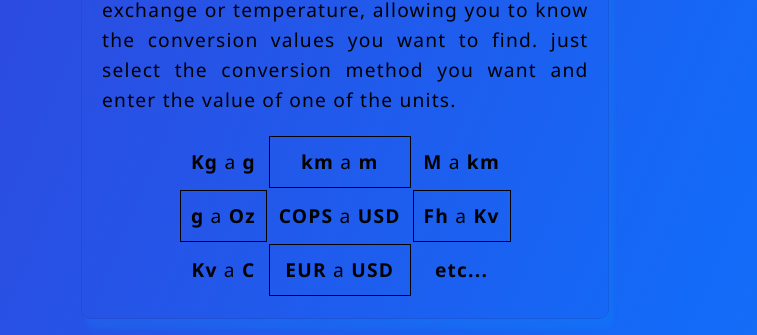
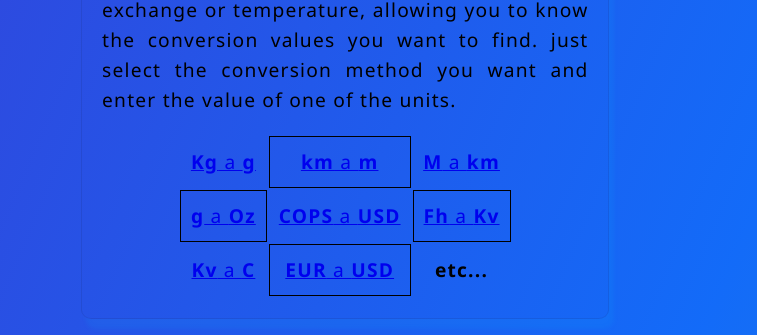
Before and after one commit to MasterAdrian123/PCA_proyect, a plain HTML site: page PCA_proyect/index.html in a window 1280 px wide. Shown: the part 1040-1375 px from the top of the page, 0-757 px from the left. Drawn offline with nearby package versions, Linux system fonts and the light colour scheme.

Commit message:
Update index.html

```diff
--- a/PCA_proyect/index.html
+++ b/PCA_proyect/index.html
@@ -33,18 +33,18 @@
                             <div>
                                 <table class="horizontal">
                                     <tr>
-                                        <td nowrap> <p> <strong>Kg</strong> a <strong>g</strong> </p></td>
-                                        <td class="Visual"> <p> <strong>km</strong> a <strong>m</strong> </p></td>
-                                        <td> <p> <strong>M</strong>  a  <strong>km</strong></p></td>
+                                        <td nowrap> <p> <a href="weight.html"><strong>Kg</strong> a <strong>g</strong></a></p></td>
+                                        <td class="Visual"> <a href="Long.html"><p> <strong>km</strong> a <strong>m</strong></a> </p></td>
+                                        <td> <p> <a href="Long.html"><strong>M</strong>  a  <strong>km</strong></a></p></td>
                                     </tr>
                                     <tr>
-                                        <td class="Visual"> <p> <Strong>g</Strong> a <strong>Oz</strong></p></td>
-                                        <td nowrap> <p> <strong>COPS</strong> a <strong> USD</strong></p></td>
-                                        <td class="Visual"> <p> <strong>Fh</strong> a <strong>Kv</strong></p></td>
+                                        <td class="Visual"> <p> <a href="weight.html"><Strong>g</Strong> a <strong>Oz</strong></a></p></td>
+                                        <td nowrap> <p> <a href="Cash.html"><strong>COPS</strong> a <strong> USD</strong></a></p></td>
+                                        <td class="Visual"> <p> <a href="Temp.html"><strong>Fh</strong> a <strong>Kv</strong></a></p></td>
                                     </tr>
                                     <tr>
-                                        <td> <p><strong>Kv</strong> a <strong>C</strong></p></td>
-                                        <td class="Visual"> <p ><strong>EUR</strong> a <strong>USD</strong></p></td>
+                                        <td> <p><a href="Temp.html"><strong>Kv</strong> a <strong>C</strong></a></p></td>
+                                        <td class="Visual"> <p ><a href="Cash.html"><strong>EUR</strong> a <strong>USD</strong></a></p></td>
                                         <td> <p><strong>etc...</strong></p></td>
                                     </tr>
                                 </table>
@@ -56,10 +56,10 @@
                     <div >
                         <img class="Visual" src="img/logo_convert.png" alt="imagen ilustrativa redireccional" usemap="#maping">
                         <map name="maping">
-                            <area shape="rect" coords="0,0,230,230" href="#temp" alt="temperatura">
-                            <area shape="rect" coords="231,0,460,230" href="#longitudinal" alt="longitudinal">
-                            <area shape="rect" coords="0,231,230,460" href="#peso" alt="peso">
-                            <area shape="rect" coords="231,231,461,461" href="#moneda" alt="moneda">
+                            <area shape="rect" coords="0,0,230,230" href="Temp.html" alt="temperatura">
+                            <area shape="rect" coords="231,0,460,230" href="Long.html" alt="longitudinal">
+                            <area shape="rect" coords="0,231,230,460" href="weight.html" alt="peso">
+                            <area shape="rect" coords="231,231,461,461" href="Cash.html" alt="moneda">
                         </map>
                     </div>
                 </div>
```
